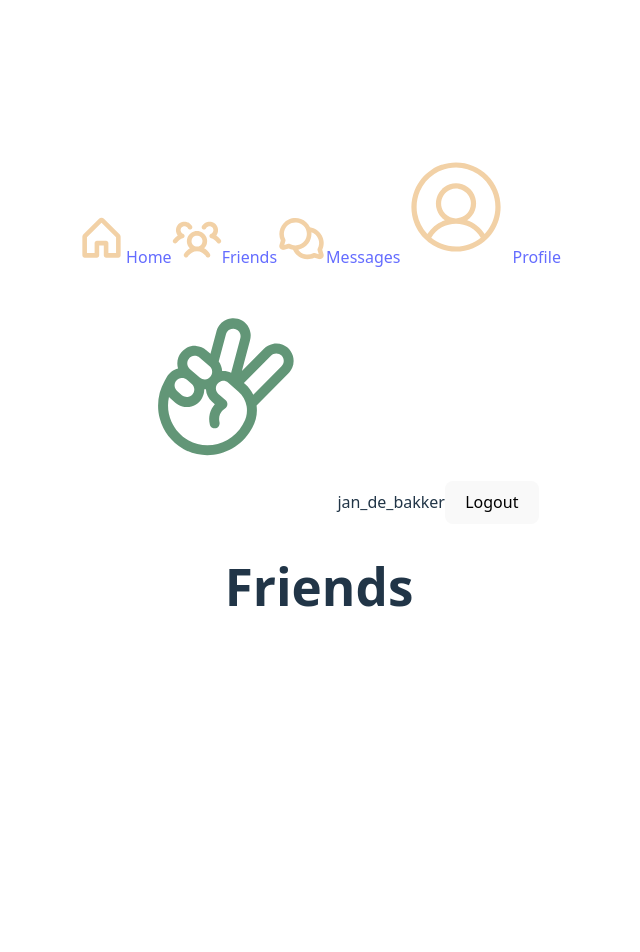
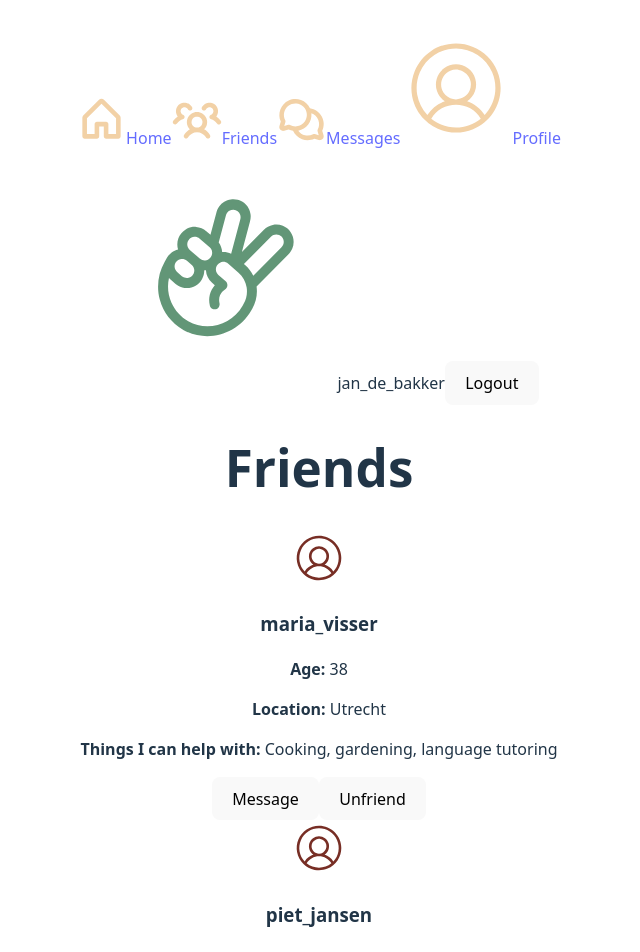
Before and after one commit to giuzep89/helpinghand-frontend, a React (Vite) app: page /friends in a window 1280 px wide. Shown: the top 952 px of the page, without its empty margins (321-961 px from the left). Before the commit the page ends 800 px from the top, so only its background shows below. Built offline with nearby package versions, Linux system fonts and the light colour scheme.

Commit message:
Avatar and friend-card components added

```diff
--- /dev/null
+++ b/src/components/avatar/Avatar.css
@@ -0,0 +1 @@
+/* TODO Add styling!!! */
--- /dev/null
+++ b/src/components/avatar/Avatar.jsx
@@ -0,0 +1,14 @@
+import './Avatar.css';
+import ProfilePicPlaceholder from '../../assets/Icons/ProfilePic-placeholder.svg';
+
+function Avatar({ src, alt = "", size = "medium", className }) {
+  return (
+    <img
+      src={src || ProfilePicPlaceholder}
+      alt={alt}
+      className={`avatar avatar-${size} ${className || ""}`}
+    />
+  );
+}
+
+export default Avatar;
--- /dev/null
+++ b/src/components/friend-card/FriendCard.css
@@ -0,0 +1 @@
+/* TODO Add styling!!! */
--- /dev/null
+++ b/src/components/friend-card/FriendCard.jsx
@@ -0,0 +1,27 @@
+import './FriendCard.css';
+import Avatar from '../avatar/Avatar.jsx';
+import Button from '../button/Button.jsx';
+
+function FriendCard({ friend, onMessage, onUnfriend }) {
+  return (
+    <article className="friend-card">
+      <div className="friend-card-header">
+        <Avatar src={friend.profilePicture} alt={friend.username} size="medium" />
+        <h3 className="friend-card-name">{friend.username}</h3>
+      </div>
+
+      <div className="friend-card-details">
+        <p><strong>Age:</strong> {friend.age}</p>
+        <p><strong>Location:</strong> {friend.location}</p>
+        <p><strong>Things I can help with:</strong> {friend.competencies}</p>
+      </div>
+
+      <div className="friend-card-actions">
+        <Button onClick={() => onMessage(friend)}>Message</Button>
+        <Button onClick={() => onUnfriend(friend)}>Unfriend</Button>
+      </div>
+    </article>
+  );
+}
+
+export default FriendCard;
--- a/src/pages/friends/Friends.jsx
+++ b/src/pages/friends/Friends.jsx
@@ -1,9 +1,33 @@
 import './Friends.css';
+import FriendCard from '../../components/friend-card/FriendCard.jsx';
+import testDatabase from '../../constants/testDatabase.json';
 
 function Friends() {
+  const friends = testDatabase.friends;
+
+  const handleMessage = (friend) => {
+    // TODO: Navigate to chat with friend
+    console.log('Message', friend.username);
+  };
+
+  const handleUnfriend = (friend) => {
+    // TODO: Implement unfriend functionality
+    console.log('Unfriend', friend.username);
+  };
+
   return (
     <div className="friends">
       <h1>Friends</h1>
+      <div className="friends-list">
+        {friends.map((friend) => (
+          <FriendCard
+            key={friend.id}
+            friend={friend}
+            onMessage={handleMessage}
+            onUnfriend={handleUnfriend}
+          />
+        ))}
+      </div>
     </div>
   );
 }
```
